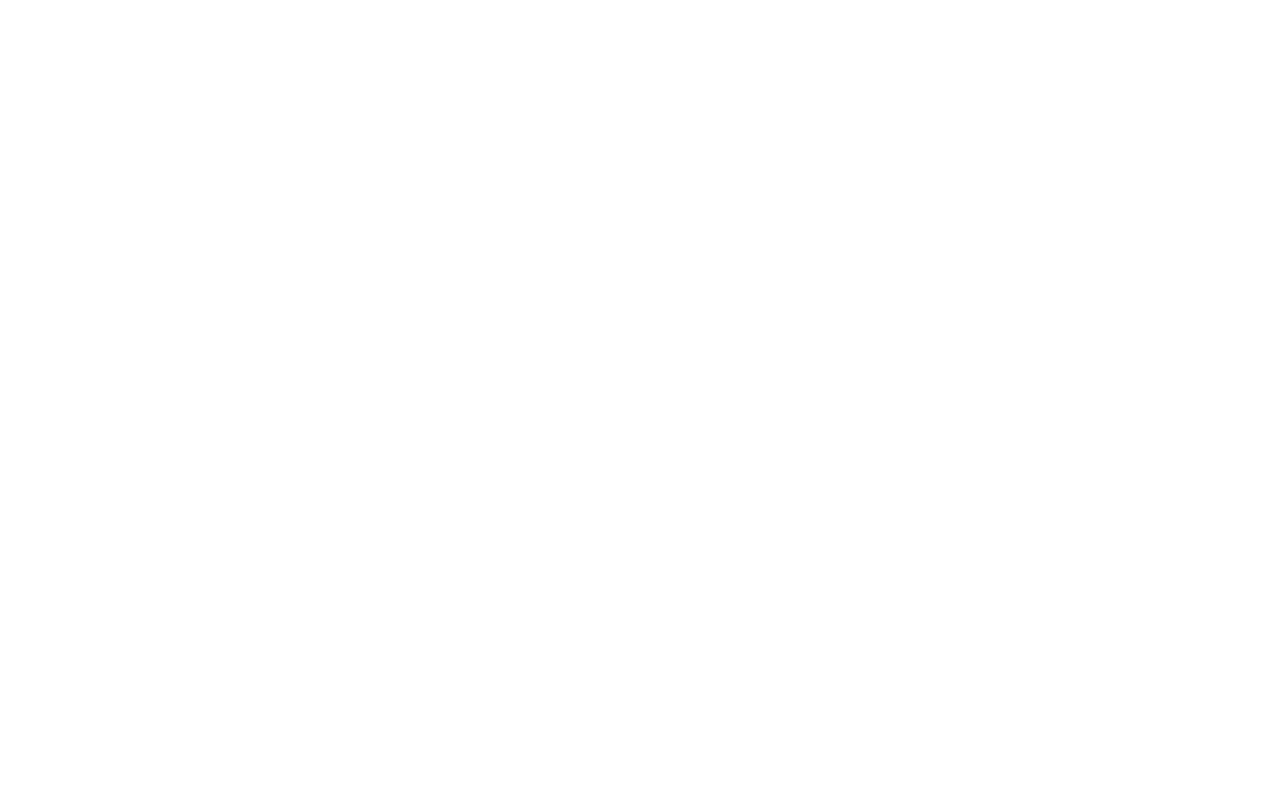
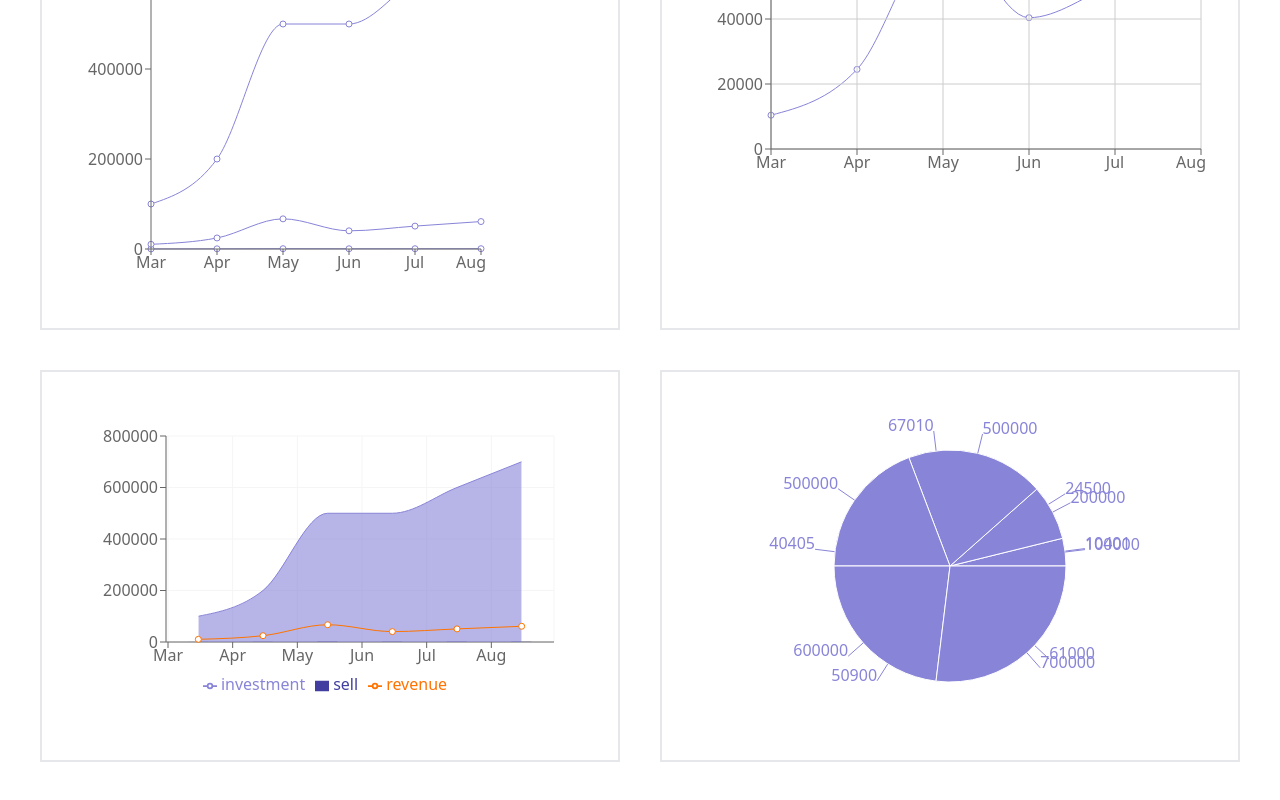
Before and after one commit to mamunalabdullah/laptop-reviewers, a React (Create React App) app: page /dashboard in a window 1280 px wide. Shown: the part 330-1130 px from the top of the page. Before the commit the page ends 800 px from the top, so only its background shows below. Built offline with nearby package versions, Linux system fonts and the light colour scheme.

Commit message:
dashboard add

```diff
--- a/package.json
+++ b/package.json
@@ -10,6 +10,7 @@
     "react-dom": "^18.0.0",
     "react-router-dom": "^6.3.0",
     "react-scripts": "5.0.0",
+    "recharts": "^2.1.9",
     "web-vitals": "^2.1.4"
   },
   "scripts": {
--- a/src/components/Dashboard/Dashboard.js
+++ b/src/components/Dashboard/Dashboard.js
@@ -1,11 +1,109 @@
-import React from 'react';
+import { Area, Bar, CartesianGrid, ComposedChart, Legend, Line, LineChart, Pie, PieChart, ResponsiveContainer, Tooltip, XAxis, YAxis } from 'recharts';
 
 const Dashboard = () => {
-    return (
-        <div>
-            <h1>dashboard</h1>
+    const datas = [
+        {
+            "month": "Mar",
+            "investment": 100000,
+            "sell": 241,
+            "revenue": 10401
+        },
+        {
+            "month": "Apr",
+            "investment": 200000,
+            "sell": 423,
+            "revenue": 24500
+        },
+        {
+            "month": "May",
+            "investment": 500000,
+            "sell": 726,
+            "revenue": 67010
+        },
+        {
+            "month": "Jun",
+            "investment": 500000,
+            "sell": 529,
+            "revenue": 40405
+        },
+        {
+            "month": "Jul",
+            "investment": 600000,
+            "sell": 601,
+            "revenue": 50900
+        },
+        {
+            "month": "Aug",
+            "investment": 700000,
+            "sell": 670,
+            "revenue": 61000
+        }
+    ]
+  return (
+    <div className="grid grid-cols-1 md:grid-cols-1 lg:grid-cols-2 justify-between gap-10 p-10">
+      <div className=" border-2 p-11">
+        <LineChart width={400} height={400} data={datas}>
+          <Line type="monotone" dataKey="sell" stroke="#8884d8" />
+          <Line type="monotone" dataKey="investment" stroke="#8884d8" />
+          <Line type="monotone" dataKey="revenue" stroke="#8884d8" />
+          <XAxis dataKey="month" />
+          <YAxis />
+          <Tooltip />
+        </LineChart>
+      </div>
+      <div className="border-2 p-11">
+        <LineChart width={500} height={300} data={datas}>
+          <Line type="monotone" dataKey="revenue" stroke="#8884d8" />
+          <CartesianGrid stroke="#ccc" />
+          <XAxis dataKey="month" />
+          <YAxis />
+          <Tooltip />
+        </LineChart>
+      </div>
+      <div className="border-2 p-11">
+        <div style={{ width: "100%", height: 300 }}>
+          <ResponsiveContainer>
+            <ComposedChart
+              width={500}
+              height={400}
+              data={datas}
+              margin={{
+                top: 20,
+                right: 20,
+                bottom: 20,
+                left: 20,
+              }}
+            >
+              <CartesianGrid stroke="#f5f5f5" />
+              <XAxis dataKey="month" scale="band" />
+              <YAxis />
+              <Tooltip />
+              <Legend />
+              <Area
+                type="monotone"
+                dataKey="investment"
+                fill="#8884d8"
+                stroke="#8884d8"
+              />
+              <Bar dataKey="sell" barSize={20} fill="#413ea0" />
+              <Line type="monotone" dataKey="revenue" stroke="#ff7300" />
+            </ComposedChart>
+          </ResponsiveContainer>
         </div>
-    );
+      </div>
+      <div className=" border-2 p-11">
+        <div style={{ width: "100%", height: 300 }}>
+          <ResponsiveContainer>
+            <PieChart>
+              <Pie dataKey="revenue" data={datas} fill="#8884d8" label />
+              <Pie dataKey="investment" data={datas} fill="#8884d8" label />
+              <Tooltip />
+            </PieChart>
+          </ResponsiveContainer>
+        </div>
+      </div>
+    </div>
+  );
 };
 
 export default Dashboard;
--- a/src/components/NotFound/NotFound.js
+++ b/src/components/NotFound/NotFound.js
@@ -3,8 +3,8 @@
 const NotFound = () => {
     return (
         <div>
-            <h1 className='text-center'>You are trying to access the page is not available!!!</h1>
-            <p>404</p>
+            <h1 className='text-center text-2xl mt-10'>You are trying to access the page is not available!!!</h1>
+            <p className='text-center text-5xl text-red-600'>404</p>
         </div>
     );
 };
```
Also changed, not shown: src/components/FakeData/data.json (added, +38 -0 lines), 1 other file (tests, documents, lock files or other folders).
